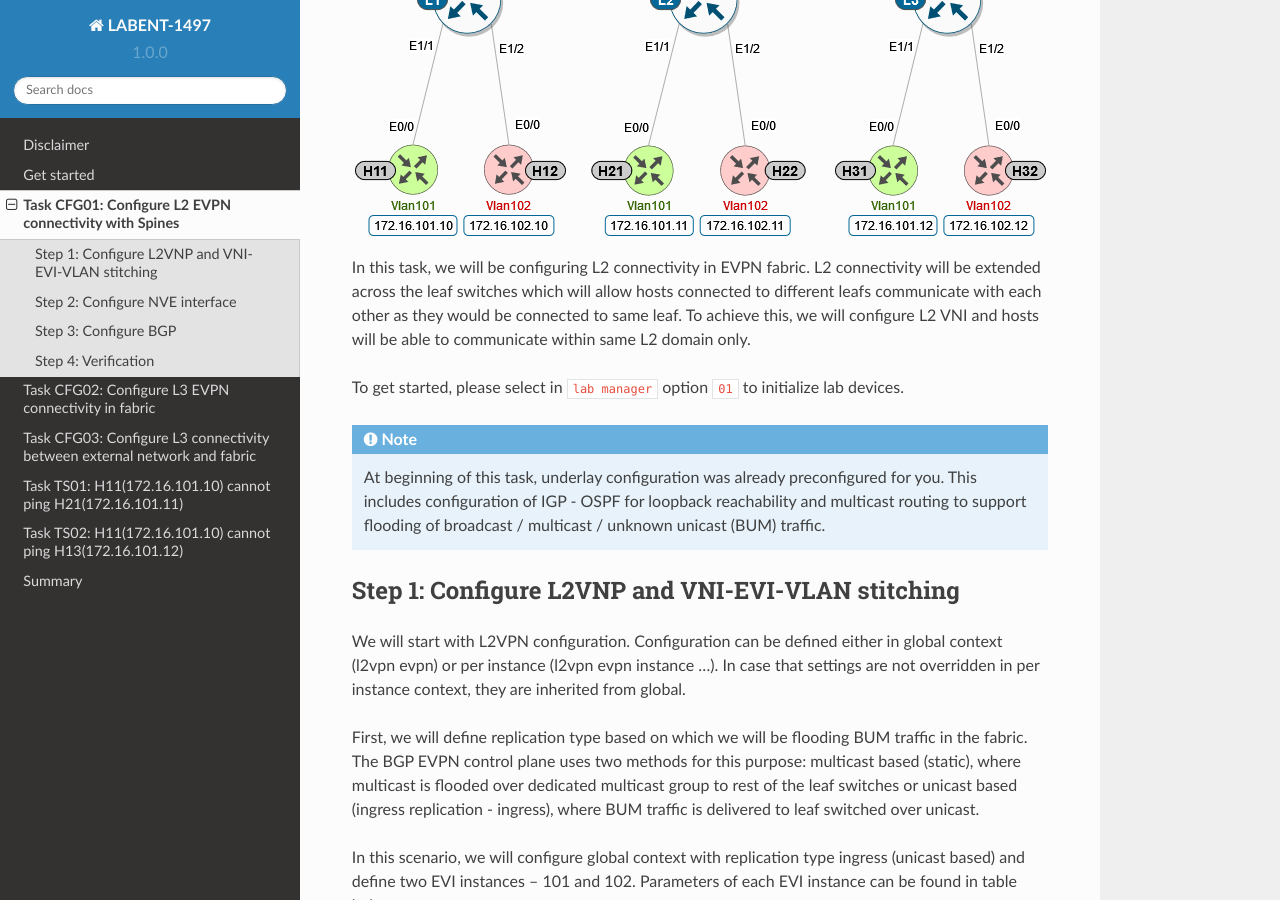
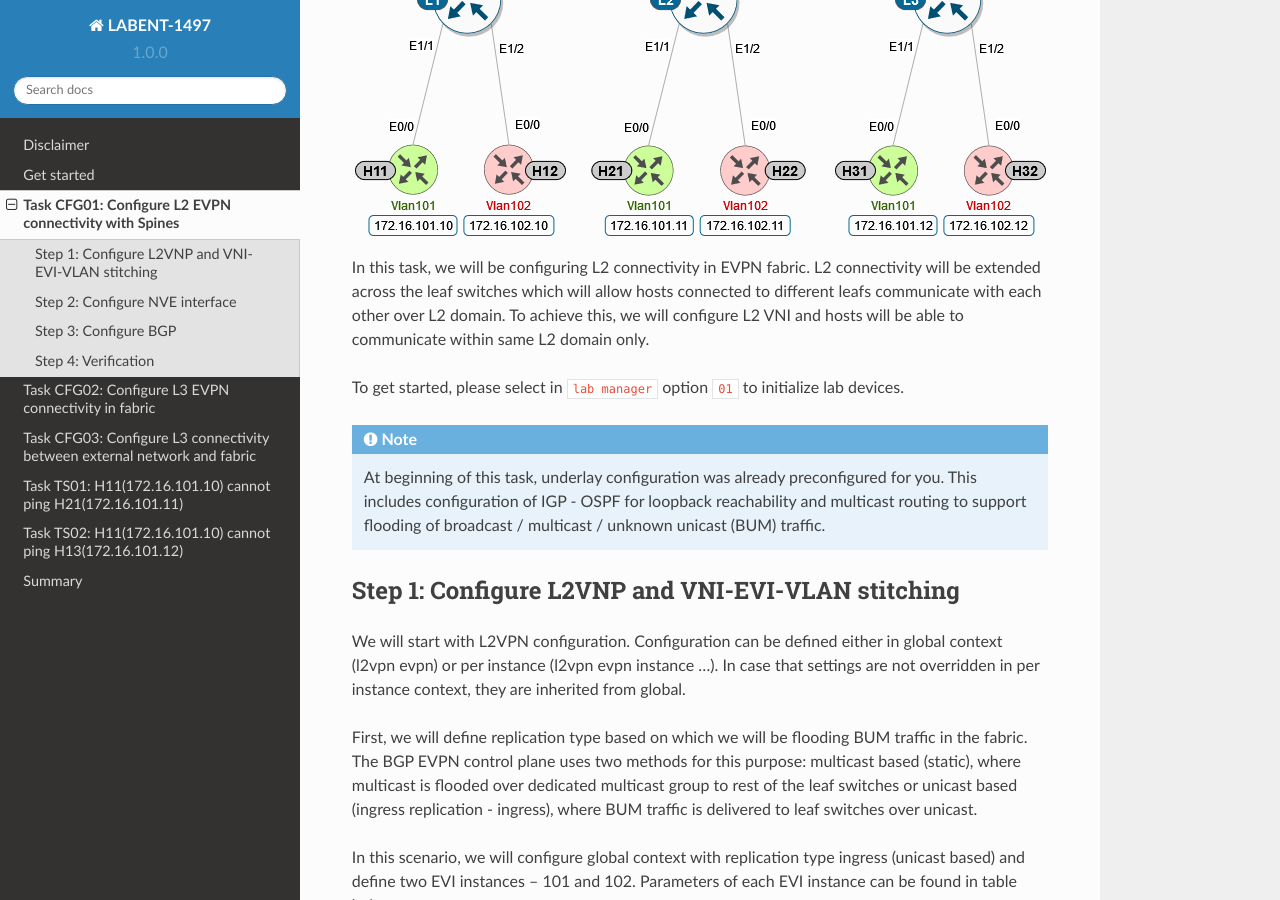
Before and after one commit to dvishchu/labent-1497, a Sphinx documentation site: the page built from docs/source/task_01.rst, in a window 1280 px wide and 900 px high, scrolled down 424 px. Built offline with Sphinx 7.4.7 and the Read the Docs theme 2.0.0, drawn with Linux system fonts in a browser that asks for light colours.

Commit message:
Updating text in task 01

```diff
--- a/docs/source/task_01.rst
+++ b/docs/source/task_01.rst
@@ -5,7 +5,7 @@ Task CFG01: Configure L2 EVPN connectivity with Spines
     :align: center
     :class: margin-b-20
 
-In this task, we will be configuring L2 connectivity in EVPN fabric. L2 connectivity will be extended across the leaf switches which will allow hosts connected to different leafs communicate with each other as they would be connected to same leaf. To achieve this, we will configure L2 VNI and hosts will be able to communicate within same L2 domain only.
+In this task, we will be configuring L2 connectivity in EVPN fabric. L2 connectivity will be extended across the leaf switches which will allow hosts connected to different leafs communicate with each other over L2 domain. To achieve this, we will configure L2 VNI and hosts will be able to communicate within same L2 domain only.
 
 To get started, please select in ``lab manager`` option ``01`` to initialize lab devices.
 
@@ -18,7 +18,7 @@ Step 1: Configure L2VNP and VNI-EVI-VLAN stitching
 
 We will start with L2VPN configuration. Configuration can be defined either in global context (l2vpn evpn) or per instance (l2vpn evpn instance …). In case that settings are not overridden in per instance context, they are inherited from global.
 
-First, we will define replication type based on which we will be flooding BUM traffic in the fabric. The BGP EVPN control plane uses two methods for this purpose: multicast based (static), where multicast is flooded over dedicated multicast group to rest of the leaf switches or unicast based (ingress replication - ingress), where BUM traffic is delivered to leaf switched over unicast.
+First, we will define replication type based on which we will be flooding BUM traffic in the fabric. The BGP EVPN control plane uses two methods for this purpose: multicast based (static), where multicast is flooded over dedicated multicast group to rest of the leaf switches or unicast based (ingress replication - ingress), where BUM traffic is delivered to leaf switches over unicast.
 
 In this scenario, we will configure global context with replication type ingress (unicast based) and define two EVI instances – 101 and 102. Parameters of each EVI instance can be found in table below.
 
```
